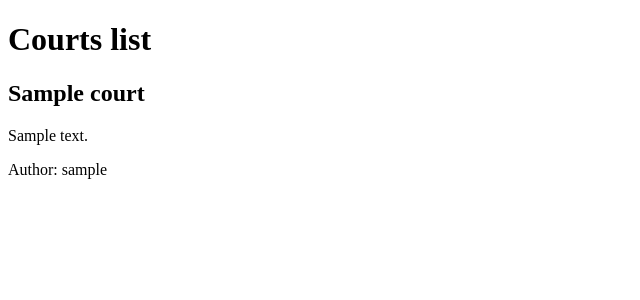
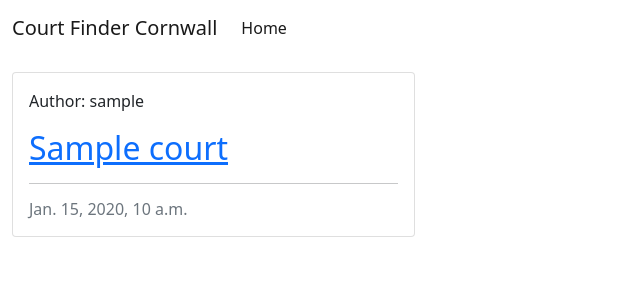
Before and after one commit to ewanw1lls/Individual-Capstone-Project, a Django app: page / in a window 1280 px wide. Shown: the top 300 px of the page, without its empty margins (0-640 px from the left). Run offline with Django 4.2, Linux system fonts and the light colour scheme; tables that the repository leaves empty hold one stand-in row (values such as "Sample post").

Commit message:
remove court_list generic template and added start of templates

```diff
--- a/courts/templates/courts/court_list.html
+++ /dev/null
@@ -1,20 +0,0 @@
-<!DOCTYPE html>
-<html lang="en">
-
-<head>
-    <meta charset="UTF-8">
-    <meta http-equiv="X-UA-Compatible" content="IE=edge">
-    <meta name="viewport" content="width=device-width, initial-scale=1.0">
-    <title>Courts View</title>
-</head>
-
-<body>
-    <h1>Courts list</h1>
-    {% for Court in object_list %}
-    <h2>{{Court.title}}</h2>
-    <p>{{Court.excerpt}}</p>
-    <p>Author: {{Court.author}}</p>
-    {% endfor %}
-</body>
-
-</html>
--- /dev/null
+++ b/courts/templates/courts/index.html
@@ -0,0 +1,52 @@
+{% extends "base.html" %}
+
+{% block content %}
+
+<!-- index.html content starts here -->
+<div class="container-fluid">
+    <div class="row">
+
+        <!-- Blog Entries Column -->
+        <div class="col-12 mt-3 left">
+            <div class="row">
+                {% for court in court_list %}
+                <div class="col-md-4">
+                    <div class="card mb-4">
+                        <div class="card-body">
+                            <div class="image-container">
+                                <div class="image-flash">
+                                    <p class="author">Author: {{ court.author }}</p>
+                                </div>
+                            </div>
+                            <a href="#" class="court-link">
+                                <h2 class="card-title">{{ court.title }}</h2>
+                            </a>
+
+                            <hr />
+                            <p class="card-text text-muted h6">{{ court.created_on}}
+                            </p>
+                        </div>
+                    </div>
+                </div>
+                {% if forloop.counter|divisibleby:3 %}
+            </div>
+            <div class="row">
+                {% endif %}
+                {% endfor %}
+
+            </div>
+        </div>
+    </div>
+    {% if is_paginated %}
+    <nav aria-label="Page navigation">
+        <ul class="pagination justify-content-center">
+            {% if page_obj.has_next %}
+            <li><a href="?page={{ page_obj.next_page_number }}" class="page-link"> NEXT &raquo;</a></li>
+            {% endif %}
+        </ul>
+    </nav>
+    {% endif %}
+</div>
+
+<!-- index.html content ends here -->
+{% endblock %}
--- a/courts/views.py
+++ b/courts/views.py
@@ -14,4 +14,5 @@ from .models import Court
 class CourtList(generic.ListView):
     model = Court
     queryset = Court.objects.filter(status=1)
-    template_name = "courts/court_list.html"
+    template_name = "courts/index.html"
+    paginate_by = 6
--- a/static/css/style.css
+++ b/static/css/style.css
@@ -1,3 +1,163 @@
-h1 {
-    color: red;
+/* commented out as this is from blog project, but maybe a good example to use from when i get round to styling
+body {
+    background-color: #F9FAFC;
 }
+
+.brand {
+    font-family: Lato, sans-serif;
+    font-size: 1.4rem;
+    font-weight: 700;
+    color: #4A4A4F;
+}
+
+.red-o {
+    color: #E84610;
+}
+
+.thin {
+    font-weight: 300;
+}
+
+.light-bg {
+    background-color: #fff;
+}
+
+.dark-bg {
+    background-color: #445261;
+}
+
+.main-bg {
+    background-color: #F9FAFC;
+}
+
+.card {
+    border: none;
+    background-color: transparent;
+}
+
+.image-container {
+    position: relative;
+}
+
+.image-flash {
+    position: absolute;
+    bottom: 5%;
+    min-width: 30%;
+    left: -2px;
+    background-color: #188181;
+}
+
+.scale {
+    width: 100%;
+    height: auto;
+}
+
+.author {
+    color: white;
+    margin: 4px;
+    text-transform: uppercase;
+}
+
+.masthead {
+    margin-top: 10px;
+    overflow: hidden;
+    position: relative;
+    display: inline-block;
+    height: 33vh;
+    width: 100%;
+}
+
+.masthead-text {
+    background-color: #445261;
+    color: white;
+    position: relative;
+}
+
+.masthead-image {
+    position: relative;
+    overflow: hidden;
+}
+
+.masthead-image:after {
+    content: "";
+    position: absolute;
+    top: 0;
+    right: 90%;
+    height: 100%;
+    width: 150%;
+    background: #445261;
+    -webkit-transform: skew(15deg);
+    -moz-transform: skew(15deg);
+    transform: skew(15deg);
+    z-index: 100;
+}
+
+.post-link {
+    text-decoration: none;
+    color: #445261;
+}
+
+.post-link:hover,
+.page-link {
+    color: #E84610;
+}
+
+.post-title {
+    margin-top: 10%;
+    margin-left: 5%;
+}
+
+.post-subtitle {
+    margin-left: 5%;
+    color: lightgray;
+}
+
+.btn-signup,
+.btn-edit {
+    background-color: #188181;
+    color: #fff;
+}
+
+.btn-signup:hover,
+.btn-signup:active {
+    background-color: #fff;
+    color: #23BBBB;
+}
+
+.link {
+    color: #23BBBB;
+    text-decoration: none;
+}
+
+.link:hover,
+.link:active {
+    color: #445261;
+    text-decoration: underline;
+}
+
+.btn-like {
+    color: #E84610;
+    border: none;
+    background: transparent;
+}
+
+.btn-delete {
+    color: #fff;
+    background: #E84610;
+}
+
+.btn-like:hover,
+.btn-like:active {
+    color: #E84610;
+    background: transparent;
+    border: none;
+}
+
+.faded {
+    color: rgb(172, 175, 175);
+}
+
+.approval {
+    color: rgb(222, 146, 168);
+}
+*/
--- /dev/null
+++ b/templates/base.html
@@ -0,0 +1,69 @@
+{% load static %}
+{% url 'home' as home_url %}
+
+<!DOCTYPE html>
+<html lang="en">
+<head>
+    <meta charset="UTF-8">
+    <meta name="viewport" content="width=device-width, initial-scale=1.0">
+    <title>Court Finder Cornwall</title>
+
+    <!-- Google Fonts CSS -->
+    <link rel="preconnect" href="https://fonts.gstatic.com">
+    <link href="https://fonts.googleapis.com/css2?family=Roboto:wght@300&display=swap" rel="stylesheet">
+    <link href="https://fonts.googleapis.com/css2?family=Lato:wght@300;700&display=swap" rel="stylesheet">
+
+    <!-- Font Awesome CSS -->
+    <link rel="stylesheet" href="https://cdnjs.cloudflare.com/ajax/libs/font-awesome/5.15.3/css/all.min.css">
+
+    <!-- Bootstrap CSS -->
+    <link href="https://cdn.jsdelivr.net/npm/bootstrap@5.0.1/dist/css/bootstrap.min.css" rel="stylesheet"
+        integrity="sha384-+0n0xVW2eSR5OomGNYDnhzAbDsOXxcvSN1TPprVMTNDbiYZCxYbOOl7+AMvyTG2x" crossorigin="anonymous">
+    <!-- Custom CSS -->
+    <link rel="stylesheet" href="{% static 'css/style.css' %}">
+
+</head>
+<body class="d-flex flex-column h-100 main-bg">
+
+    <!-- Navigation -->
+    <nav class="navbar navbar-expand-lg navbar-light bg-white">
+        <div class="container-fluid">
+            <a class="navbar-brand" href="{% url 'home' %}"><span class="brand">Court Finder Cornwall</span></a>
+            <button class="navbar-toggler" type="button" data-bs-toggle="collapse" data-bs-target="#navbarText"
+                aria-controls="navbarText" aria-expanded="false" aria-label="Toggle navigation">
+                <span class="navbar-toggler-icon"></span>
+            </button>
+            <div class="collapse navbar-collapse" id="navbarText">
+                <ul class="navbar-nav me-auto mb-2 mb-lg-0">
+                    <li class="nav-item">
+                        <a class="nav-link {% if request.path == home_url %}active{% endif %}" aria-current="page"
+                            href="#">Home</a>
+                    </li>
+                </ul>
+            </div>
+        </div>
+    </nav>
+
+    <main class="flex-shrink-0 main-bg">
+
+        {% block content %}
+        <!-- Content Goes here -->
+        {% endblock content %}
+
+    </main>
+    <!-- Footer -->
+    <footer class="footer mt-auto py-3 dark-bg">
+        <!--
+        <p class="m-0 text-center text-white">Made by Code Instituters</p>
+        <p class="m-0 text-center text-white">Follow us: <i class="fab fa-facebook-square ms-3"></i>
+            <i class="fab fa-twitter-square ms-3"></i>
+            <i class="fab fa-instagram-square ms-3"></i>
+            <i class="fab fa-youtube-square ms-3"></i>
+        </p>
+    -->
+    </footer>
+    <script src="https://cdn.jsdelivr.net/npm/bootstrap@5.0.1/dist/js/bootstrap.bundle.min.js"
+        integrity="sha384-gtEjrD/SeCtmISkJkNUaaKMoLD0//ElJ19smozuHV6z3Iehds+3Ulb9Bn9Plx0x4" crossorigin="anonymous">
+        </script>
+</body>
+</html>
```
